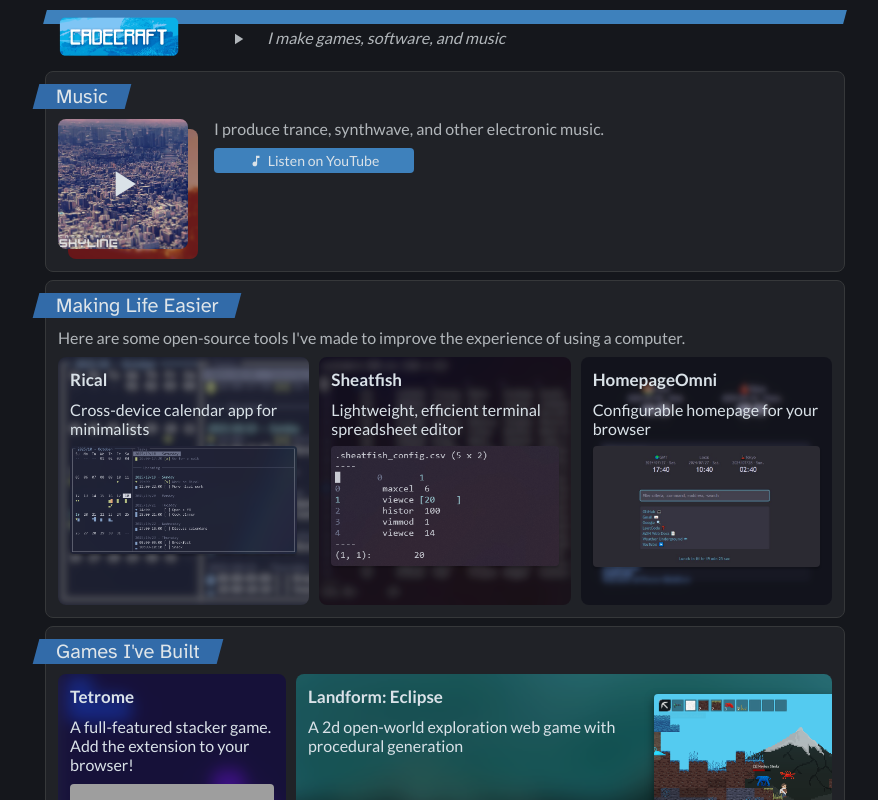
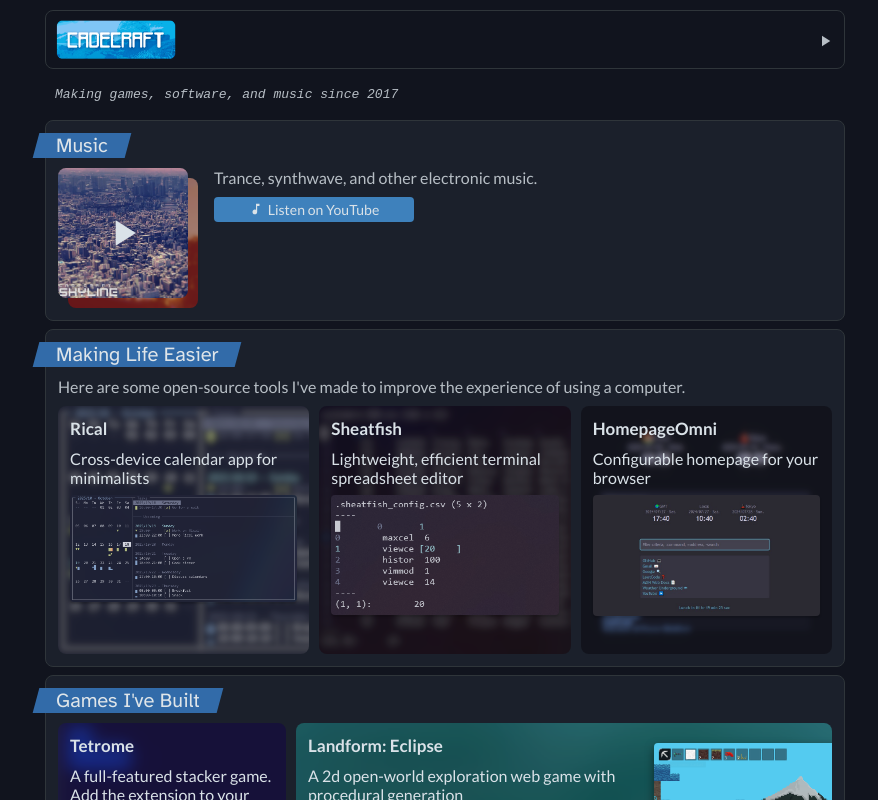
Before and after one commit to CadenLee2/personal-website, a React (Vite) app in the folder frontend/: page /cadecraft in a window 1280 px wide. Shown: the whole page, without its empty margins (195-1073 px from the left). Built offline with nearby package versions, Linux system fonts and the light colour scheme; grey boxes are pictures that could not be loaded; some icons are missing.

Commit message:
feat: nicer showcase header

```diff
--- a/frontend/src/pages/ShowcasePage.css
+++ b/frontend/src/pages/ShowcasePage.css
@@ -1,30 +1,30 @@
 :root:has(.showcase-page) {
   /* Dark theme colors */
-	--pagebg: rgb(21, 23, 28);
-	--sectionbg: rgb(32, 34, 39);
-	--sectionbgmid: rgb(57, 60, 67);
-	--sectionbgdark: rgb(70, 75, 84);
-	--sectionbglight: rgb(36, 39, 45);
+  --pagebg: rgb(17, 20, 30);
+  --sectionbg: rgb(27, 32, 43);
+  --sectionbgmid: rgb(50, 56, 71);
+  --sectionbgdark: rgb(56, 66, 84);
+  --sectionbglight: rgb(33, 39, 50);
   --whitesectionbg: rgb(225, 233, 240);
   --whitesectionbglight: rgb(233, 238, 242);
-	--sectionborder: rgb(54, 56, 58);
-	--sectionbordershadow: rgba(21, 22, 32, 0.5);
+  --sectionborder: rgb(47, 53, 58);
+  --sectionbordershadow: rgba(21, 22, 32, .5);
   --sectionborderdark: rgb(165, 175, 184);
   --hrborder: rgb(176, 186, 194);
   --hrborderdark: rgb(156, 166, 173);
   --headercolor: rgb(223, 229, 233);
-	--textcolor: rgb(177, 182, 186);
+  --textcolor: rgb(183, 190, 197);
   --textcolorlight: rgb(117, 125, 130);
   --textcolorwhite: rgb(218, 226, 232);
   --blue1light: rgb(82, 147, 194);
   --blue1: rgb(62, 129, 188);
   --blue1mid: rgb(42, 101, 164);
   --blue1dark: rgb(50, 107, 169);
-	--darkb: rgba(169, 169, 169, 0.3);
-	--darkb2: rgba(0, 0, 0, 0.5);
-	--darkb3: rgba(0, 0, 0, 0.8);
-	--darkshadow: rgba(0, 0, 0, 0.2);
-	--focus-blue: rgb(98, 159, 212, 0.6);
+  --darkb: rgba(169, 169, 169, .3);
+  --darkb2: rgba(0, 0, 0, .5);
+  --darkb3: rgba(0, 0, 0, .8);
+  --darkshadow: rgba(0, 0, 0, .2);
+  --focus-blue: rgb(98, 159, 212, .6);
 }
 
 .showcase-page {
@@ -51,35 +51,31 @@
 
   .top-showcase-cadecraft {
     padding: 0px;
-    padding-top: 10px;
+    margin-top: 10px;
     position: relative;
-    padding-bottom: 12px;
+    display: flex;
+    flex-direction: row;
+    gap: 12px;
+    padding: 8px 10px;
 
-    h2 {
-      width: 100%;
-      background-color: var(--blue1);
-      transform: skew(-15deg);
+    border: solid 1px var(--sectionborder);
+    border-radius: 8px;
+
+    h1 {
+      position: absolute;
       color: transparent;
-      height: 14px;
     }
 
     img {
-      position: absolute;
       width: 120px;
-      left: 14px;
-      top: 16px;
     }
 
     .cadecraft-subtitle {
       display: flex;
       align-items: center;
       gap: 20px;
-      margin-left: 160px;
-
-      @media (max-width: 580px) {
-        margin-left: 16px;
-        margin-top: 34px;
-      }
+      width: 100%;
+      justify-content: flex-end;
 
       .mini-contacts {
         width: auto;
@@ -90,4 +86,10 @@
       }
     }
   }
+
+  .open-section {
+    padding: 10px;
+    display: flex;
+    font-family: monospace;
   }
+}
--- a/frontend/src/pages/ShowcasePage.tsx
+++ b/frontend/src/pages/ShowcasePage.tsx
@@ -24,8 +24,7 @@ function ShowcasePage() {
       <PageFrame hideTopBar>
         <title>Cadecraft</title>
         <div className="section-break top-showcase-cadecraft">
-          <div>
-            <h2>Cadecraft</h2>
+            <h1>Cadecraft</h1>
             <img src={CadecraftStrip} alt="Cadecraft logo" />
             <span className="cadecraft-subtitle">
               <span className="mini-contacts icon-colorize">
@@ -36,9 +35,10 @@ function ShowcasePage() {
                   <MdPlayArrow size={18} />
                 </NavLink>
               </span>
-              <i>I make games, software, and music</i>
             </span>
-          </div>
+        </div>
+        <div className="open-section">
+          <i>Making games, software, and music since 2017</i>
         </div>
         <div className="section">
           <div className="highlight">
@@ -59,7 +59,7 @@ function ShowcasePage() {
               </div>
             </div>
             <div className="music-descr">
-              <span>I produce trance, synthwave, and other electronic music.</span>
+              <span>Trance, synthwave, and other electronic music.</span>
               <br />
               <div className="interests-links">
                 <LinkButton variant="blue" href="https://www.youtube.com/playlist?list=PLbN2H2xs0W6tlWWImF9bK6xp-U0PCpN7a&si=za9rSy9WBiHHEivw">
```
Lines whose indentation alone changed are shown as unchanged.
